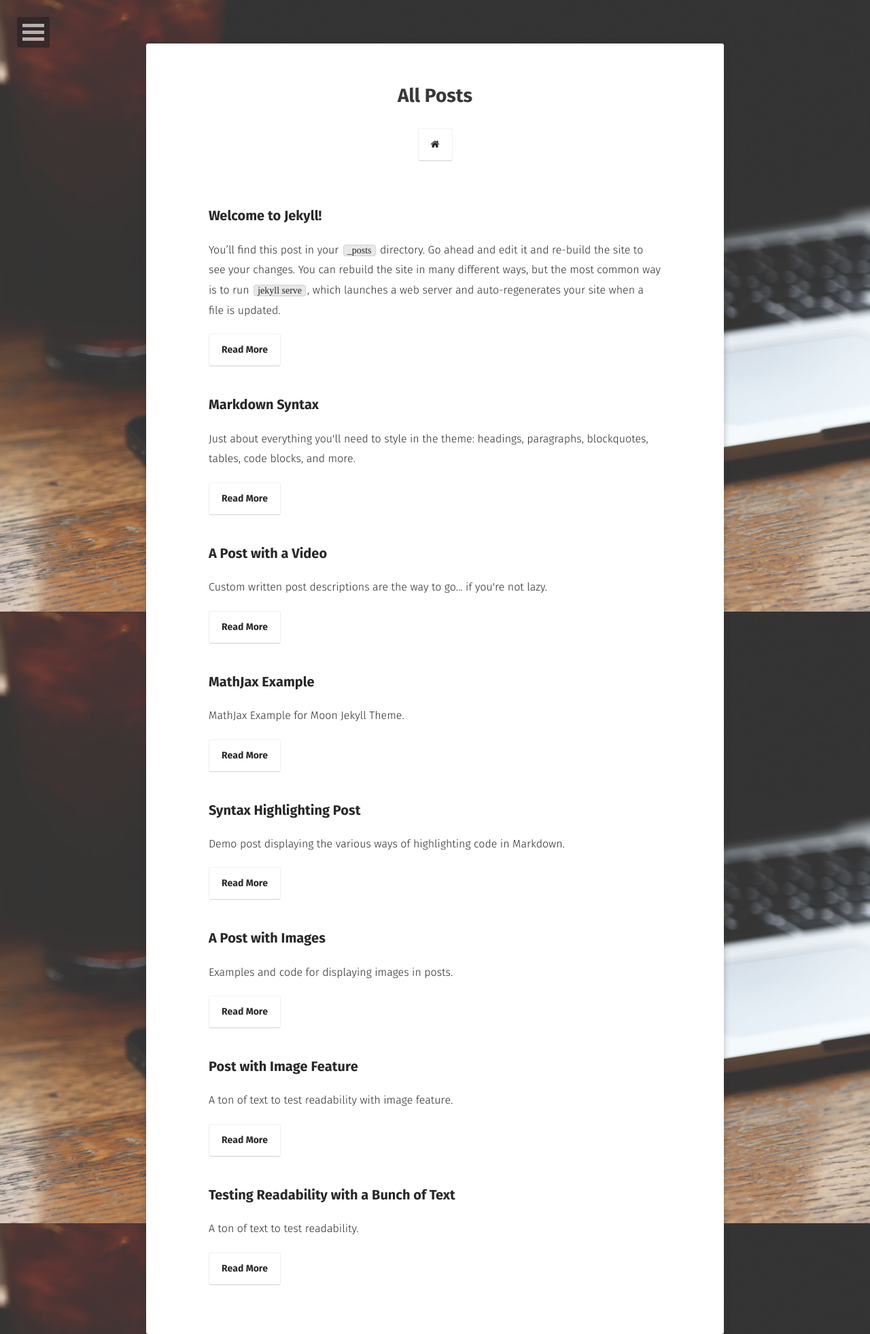
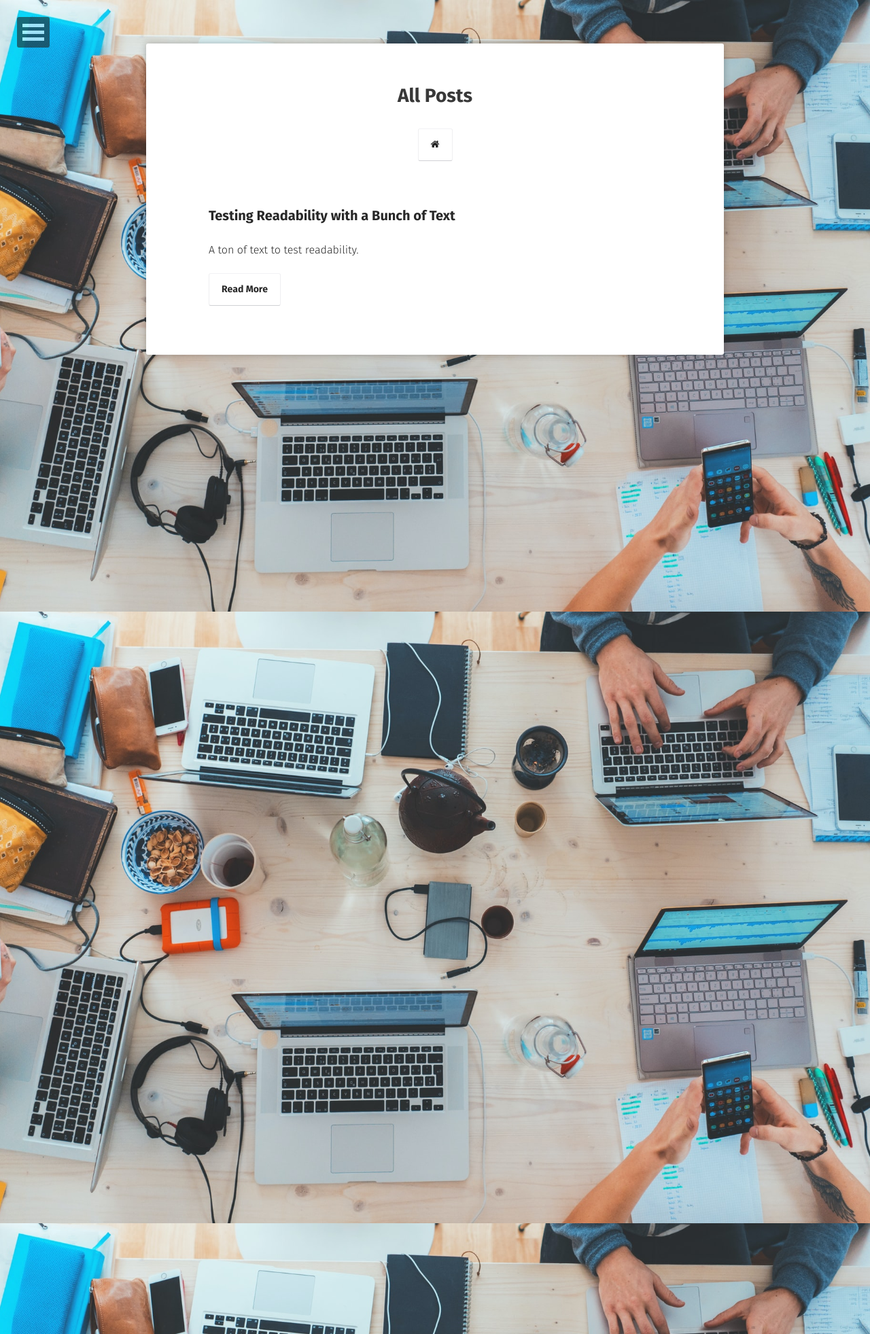
Before and after one commit to growthprint/growthprint.github.io, a Jekyll site: the page built from posts/index.md, in a window 1280 px wide. Shown: the whole page at 68% size. Built offline with Jekyll 4.4.1, drawn with Linux system fonts in a browser that asks for light colours; some web fonts are replaced.

Commit message:
a little modifying

```diff
--- a/Gemfile
+++ b/Gemfile
@@ -6,6 +6,6 @@ gem "jekyll-gist"
 gem 'jekyll-mentions'
 gem 'jekyll-feed'
 
+gem 'wdm', '>= 0.1.0'
 gem "webrick", "~> 1.7"
-
-gem "rexml", "~> 3.2"
+gem 'faraday-retry'
--- a/_config.yml
+++ b/_config.yml
@@ -1,14 +1,14 @@
 # Site
-title:              Moon
+title:              '성장자국'
 bio:                'Minimal, one column jekyll theme.'
 description:        "Moon is a minimal, one column jekyll theme for your blog."
 reading_time:       true
 words_per_minute:   200
-logo:               'assets/img/logo.png'
-background:         'assets/img/placeholder-big.jpg'
+logo:               'assets/img/logo_option2.png'
+background:         'assets/img/bg_option2.jpg'
 tiled_bg:           false   # Set this true if you want to tile your background image, otherwise it will be covered
-locale:             en_US
-url:                https://growthprint.github.io/
+locale:             ko_KR
+url:                https://growthprint.github.io
 
 # Jekyll
 permalink:          /:title/
@@ -26,7 +26,7 @@ sass:
   style:            compressed
 
 # Comments
-disqus_shortname:   taylantatli
+disqus_shortname:   growthprint
 
 # Social
 # if you don't have any of social below, comment the line.
@@ -38,29 +38,12 @@ disqus_shortname:   taylantatli
   #ad-slot:
 #bing-verify:
 #email:
-twitter:            username
-facebook:           username
-github-url:         username
+github-url:         "https://github.com/growthprint"
 #stackoverflow:     123456/username   from a "http://stackoverflow.com/users/123456/username" link
-#linkedin:          username
-#xing:              username
-instagram:          username
-#lastfm:            username
-#tumblr:            username
-#medium:            '@username'
-#pinterest:         username
-#foursquare:        username
-steam:              username
-#dribbble:          username
+#instagram:          username
+#steam:              username
 #youtube:           username
 #youtube-channel:   channel
-#soundcloud:        username
-#weibo:             username
-#flickr:            username
-#codepen:           username
-#keybase:           username
-#xmpp:              username@server.com
-#hackernews:        username
 
 # Gems
 gems:
--- a/_posts/2012-05-23-readability-feature-post.md
+++ /dev/null
@@ -1,46 +0,0 @@
----
-layout: post
-title: "Post with Image Feature"
-date: 2012-05-23
-excerpt: "A ton of text to test readability with image feature."
-tags: [sample post, readability, test, image, feature]
-feature: http://i.imgur.com/Ds6S7lJ.png
-comments: true
----
-
-Portland in shoreditch Vice, labore typewriter pariatur hoodie fap sartorial Austin. Pinterest literally occupy Schlitz forage. Odio ad blue bottle vinyl, 90's narwhal commodo bitters pour-over nostrud. Ugh est hashtag in, fingerstache adipisicing laboris esse Pinterest shabby chic Portland. Shoreditch bicycle rights anim, flexitarian laboris put a bird on it vinyl cupidatat narwhal. Hashtag artisan skateboard, flannel Bushwick nesciunt salvia aute fixie do plaid post-ironic dolor McSweeney's. Cliche pour-over chambray nulla four loko skateboard sapiente hashtag.
-
-Vero laborum commodo occupy. Semiotics voluptate mumblecore pug. Cosby sweater ullamco quinoa ennui assumenda, sapiente occupy delectus lo-fi. Ea fashion axe Marfa cillum aliquip. Retro Bushwick keytar cliche. Before they sold out sustainable gastropub Marfa readymade, ethical Williamsburg skateboard brunch qui consectetur gentrify semiotics. Mustache cillum irony, fingerstache magna pour-over keffiyeh tousled selfies.
-
-## Cupidatat 90's lo-fi authentic try-hard
-
-In pug Portland incididunt mlkshk put a bird on it vinyl quinoa. Terry Richardson shabby chic +1, scenester Tonx excepteur tempor fugiat voluptate fingerstache aliquip nisi next level. Farm-to-table hashtag Truffaut, Odd Future ex meggings gentrify single-origin coffee try-hard 90's.
-
-* Sartorial hoodie
-* Labore viral forage
-* Tote bag selvage
-* DIY exercitation et id ugh tumblr church-key
-
-Incididunt umami sriracha, ethical fugiat VHS ex assumenda yr irure direct trade. Marfa Truffaut bicycle rights, kitsch placeat Etsy kogi asymmetrical. Beard locavore flexitarian, kitsch photo booth hoodie plaid ethical readymade leggings yr.
-
-Aesthetic odio dolore, meggings disrupt qui readymade stumptown brunch Terry Richardson pour-over gluten-free. Banksy american apparel in selfies, biodiesel flexitarian organic meh wolf quinoa gentrify banjo kogi. Readymade tofu ex, scenester dolor umami fingerstache occaecat fashion axe Carles jean shorts minim. Keffiyeh fashion axe nisi Godard mlkshk dolore. Lomo you probably haven't heard of them eu non, Odd Future Truffaut pug keytar meggings McSweeney's Pinterest cred. Etsy literally aute esse, eu bicycle rights qui meggings fanny pack. Gentrify leggings pug flannel duis.
-
-## Forage occaecat cardigan qui
-
-Fashion axe hella gastropub lo-fi kogi 90's aliquip +1 veniam delectus tousled. Cred sriracha locavore gastropub kale chips, iPhone mollit sartorial. Anim dolore 8-bit, pork belly dolor photo booth aute flannel small batch. Dolor disrupt ennui, tattooed whatever salvia Banksy sartorial roof party selfies raw denim sint meh pour-over. Ennui eu cardigan sint, gentrify iPhone cornhole.
-
-> Whatever velit occaecat quis deserunt gastropub, leggings elit tousled roof party 3 wolf moon kogi pug blue bottle ea. Fashion axe shabby chic Austin quinoa pickled laborum bitters next level, disrupt deep v accusamus non fingerstache.
-
-Tote bag asymmetrical elit sunt. Occaecat authentic Marfa, hella McSweeney's next level irure veniam master cleanse. Sed hoodie letterpress artisan wolf leggings, 3 wolf moon commodo ullamco. Anim occupy ea labore Terry Richardson. Tofu ex master cleanse in whatever pitchfork banh mi, occupy fugiat fanny pack Austin authentic. Magna fugiat 3 wolf moon, labore McSweeney's sustainable vero consectetur. Gluten-free disrupt enim, aesthetic fugiat jean shorts trust fund keffiyeh magna try-hard.
-
-## Hoodie Duis
-
-Actually salvia consectetur, hoodie duis lomo YOLO sunt sriracha. Aute pop-up brunch farm-to-table odio, salvia irure occaecat. Sriracha small batch literally skateboard. Echo Park nihil hoodie, aliquip forage artisan laboris. Trust fund reprehenderit nulla locavore. Stumptown raw denim kitsch, keffiyeh nulla twee dreamcatcher fanny pack ullamco 90's pop-up est culpa farm-to-table. Selfies 8-bit do pug odio.
-
-### Thundercats Ho!
-
-Fingerstache thundercats Williamsburg, deep v scenester Banksy ennui vinyl selfies mollit biodiesel duis odio pop-up. Banksy 3 wolf moon try-hard, sapiente enim stumptown deep v ad letterpress. Squid beard brunch, exercitation raw denim yr sint direct trade. Raw denim narwhal id, flannel DIY McSweeney's seitan. Letterpress artisan bespoke accusamus, meggings laboris consequat Truffaut qui in seitan. Sustainable cornhole Schlitz, twee Cosby sweater banh mi deep v forage letterpress flannel whatever keffiyeh. Sartorial cred irure, semiotics ethical sed blue bottle nihil letterpress.
-
-Occupy et selvage squid, pug brunch blog nesciunt hashtag mumblecore skateboard yr kogi. Ugh small batch swag four loko. Fap post-ironic qui tote bag farm-to-table american apparel scenester keffiyeh vero, swag non pour-over gentrify authentic pitchfork. Schlitz scenester lo-fi voluptate, tote bag irony bicycle rights pariatur vero Vice freegan wayfarers exercitation nisi shoreditch. Chambray tofu vero sed. Street art swag literally leggings, Cosby sweater mixtape PBR lomo Banksy non in pitchfork ennui McSweeney's selfies. Odd Future Banksy non authentic.
-
-Aliquip enim artisan dolor post-ironic. Pug tote bag Marfa, deserunt pour-over Portland wolf eu odio intelligentsia american apparel ugh ea. Sunt viral et, 3 wolf moon gastropub pug id. Id fashion axe est typewriter, mlkshk Portland art party aute brunch. Sint pork belly Cosby sweater, deep v mumblecore kitsch american apparel. Try-hard direct trade tumblr sint skateboard. Adipisicing bitters excepteur biodiesel, pickled gastropub aute veniam.
--- a/_posts/2013-05-22-sample-post-images.md
+++ /dev/null
@@ -1,97 +0,0 @@
----
-layout: post
-title: "A Post with Images"
-date: 2013-05-22
-excerpt: "Examples and code for displaying images in posts."
-tags: [sample post, images, test]
-comments: true
----
-
-Here are some examples of what a post with images might look like. If you want to display two or three images next to each other responsively use `figure` with the appropriate `class`. Each instance of `figure` is auto-numbered and displayed in the caption.
-
-### Figures (for images or video)
-
-#### One Up
-
-<figure>
-	<a href="http://farm9.staticflickr.com/8426/7758832526_cc8f681e48_b.jpg"><img src="http://farm9.staticflickr.com/8426/7758832526_cc8f681e48_c.jpg"></a>
-	<figcaption><a href="http://www.flickr.com/photos/80901381@N04/7758832526/" title="Morning Fog Emerging From Trees by A Guy Taking Pictures, on Flickr">Morning Fog Emerging From Trees by A Guy Taking Pictures, on Flickr</a>.</figcaption>
-</figure>
-
-Vero laborum commodo occupy. Semiotics voluptate mumblecore pug. Cosby sweater ullamco quinoa ennui assumenda, sapiente occupy delectus lo-fi. Ea fashion axe Marfa cillum aliquip. Retro Bushwick keytar cliche. Before they sold out sustainable gastropub Marfa readymade, ethical Williamsburg skateboard brunch qui consectetur gentrify semiotics. Mustache cillum irony, fingerstache magna pour-over keffiyeh tousled selfies.
-
-#### Two Up
-
-Apply the `half` class like so to display two images side by side that share the same caption.
-
-{% highlight html %}
-<figure class="half">
-    <a href="/images/image-filename-1-large.jpg"><img src="/images/image-filename-1.jpg"></a>
-    <a href="/images/image-filename-2-large.jpg"><img src="/images/image-filename-2.jpg"></a>
-    <figcaption>Caption describing these two images.</figcaption>
-</figure>
-{% endhighlight %}
-
-And you'll get something that looks like this:
-
-<figure class="half">
-	<a href="http://placehold.it/1200x600.JPG"><img src="http://placehold.it/600x300.jpg"></a>
-	<a href="http://placehold.it/1200x600.jpeg"><img src="http://placehold.it/600x300.jpg"></a>
-	<figcaption>Two images.</figcaption>
-</figure>
-
-#### Three Up
-
-Apply the `third` class like so to display three images side by side that share the same caption.
-
-{% highlight html %}
-<figure class="third">
-	<img src="/images/image-filename-1.jpg">
-	<img src="/images/image-filename-2.jpg">
-	<img src="/images/image-filename-3.jpg">
-	<figcaption>Caption describing these three images.</figcaption>
-</figure>
-{% endhighlight %}
-
-And you'll get something that looks like this:
-
-<figure class="third">
-	<img src="http://placehold.it/600x300.jpg">
-	<img src="http://placehold.it/600x300.jpg">
-	<img src="http://placehold.it/600x300.jpg">
-	<figcaption>Three images.</figcaption>
-</figure>
-
-### Alternative way
-
-Another way to achieve the same result is to include `gallery` Liquid template. In this case you
-don't have to write any HTML tags – just copy a small block of code, adjust the parameters (see below)
-and fill the block with any number of links to images. You can mix relative and external links.
-
-Here is the block you might want to use:
-
-{% highlight liquid %}
-{% raw %}
-{% capture images %}
-	http://vignette2.wikia.nocookie.net/naruto/images/9/97/Hinata.png
-	http://vignette4.wikia.nocookie.net/naruto/images/7/79/Hinata_Part_II.png
-	http://vignette1.wikia.nocookie.net/naruto/images/1/15/J%C5%ABho_S%C5%8Dshiken.png
-{% endcapture %}
-{% include gallery images=images caption="Test images" cols=3 %}
-{% endraw %}
-{% endhighlight %}
-
-Parameters:
-
-- `caption`: Sets the caption under the gallery (see `figcaption` HTML tag above);
-- `cols`: Sets the number of columns of the gallery.
-Available values: [1..3].
-
-It will look something like this:
-
-{% capture images %}
-	http://vignette2.wikia.nocookie.net/naruto/images/9/97/Hinata.png
-	http://vignette4.wikia.nocookie.net/naruto/images/7/79/Hinata_Part_II.png
-	http://vignette1.wikia.nocookie.net/naruto/images/1/15/J%C5%ABho_S%C5%8Dshiken.png
-{% endcapture %}
-{% include gallery images=images caption="Test images" cols=3 %}
--- a/_posts/2013-06-25-video-post.md
+++ /dev/null
@@ -1,20 +0,0 @@
----
-layout: post
-title:  "A Post with a Video"
-date:   2016-03-15
-excerpt: "Custom written post descriptions are the way to go... if you're not lazy."
-tag:
-- sample
-- post
-- video
-comments: true
----
-<iframe width="560" height="315" src="//www.youtube.com/embed/SU3kYxJmWuQ" frameborder="0"> </iframe>
-
-Video embeds are responsive and scale with the width of the main content block with the help of [FitVids](http://fitvidsjs.com/).
-
-Not sure if this only effects Kramdown or if it's an issue with Markdown in general. But adding YouTube video embeds causes errors when building your Jekyll site. To fix add a space between the `<iframe>` tags and remove `allowfullscreen`. Example below:
-
-{% highlight html %}
-<iframe width="560" height="315" src="//www.youtube.com/embed/SU3kYxJmWuQ" frameborder="0"> </iframe>
-{% endhighlight %}
--- a/_posts/2013-08-16-code-highlighting-post.md
+++ /dev/null
@@ -1,121 +0,0 @@
----
-layout: post
-title: Syntax Highlighting Post
-date: 2013-08-16
-excerpt: "Demo post displaying the various ways of highlighting code in Markdown."
-tags: [sample post, code, highlighting]
-comments: true
----
-
-Syntax highlighting is a feature that displays source code, in different colors and fonts according to the category of terms. This feature facilitates writing in a structured language such as a programming language or a markup language as both structures and syntax errors are visually distinct. Highlighting does not affect the meaning of the text itself; it is intended only for human readers.[^1]
-
-[^1]: <http://en.wikipedia.org/wiki/Syntax_highlighting>
-
-### Highlighted Code Blocks
-
-To modify styling and highlight colors edit `/assets/css/syntax.css`.
-
-{% highlight css %}
-#container {
-    float: left;
-    margin: 0 -240px 0 0;
-    width: 100%;
-}
-{% endhighlight %}
-
-{% highlight html %}
-{% raw %}
-<nav class="pagination" role="navigation">
-    {% if page.previous %}
-        <a href="{{ site.url }}{{ page.previous.url }}" class="btn" title="{{ page.previous.title }}">Previous article</a>
-    {% endif %}
-    {% if page.next %}
-        <a href="{{ site.url }}{{ page.next.url }}" class="btn" title="{{ page.next.title }}">Next article</a>
-    {% endif %}
-</nav><!-- /.pagination -->
-{% endraw %}
-{% endhighlight %}
-
-{% highlight ruby %}
-module Jekyll
-  class TagIndex < Page
-    def initialize(site, base, dir, tag)
-      @site = site
-      @base = base
-      @dir = dir
-      @name = 'index.html'
-      self.process(@name)
-      self.read_yaml(File.join(base, '_layouts'), 'tag_index.html')
-      self.data['tag'] = tag
-      tag_title_prefix = site.config['tag_title_prefix'] || 'Tagged: '
-      tag_title_suffix = site.config['tag_title_suffix'] || '&#8211;'
-      self.data['title'] = "#{tag_title_prefix}#{tag}"
-      self.data['description'] = "An archive of posts tagged #{tag}."
-    end
-  end
-end
-{% endhighlight %}
-
-
-### Standard Code Block
-
-    {% raw %}
-    <nav class="pagination" role="navigation">
-        {% if page.previous %}
-            <a href="{{ site.url }}{{ page.previous.url }}" class="btn" title="{{ page.previous.title }}">Previous article</a>
-        {% endif %}
-        {% if page.next %}
-            <a href="{{ site.url }}{{ page.next.url }}" class="btn" title="{{ page.next.title }}">Next article</a>
-        {% endif %}
-    </nav><!-- /.pagination -->
-    {% endraw %}
-
-
-### Fenced Code Blocks
-
-To modify styling and highlight colors edit `/assets/css/syntax.css`. Line numbers and a few other things can be modified in `_config.yml`. Consult [Jekyll's documentation](http://jekyllrb.com/docs/configuration/) for more information.
-
-~~~ css
-#container {
-    float: left;
-    margin: 0 -240px 0 0;
-    width: 100%;
-}
-~~~
-
-~~~ html
-{% raw %}<nav class="pagination" role="navigation">
-    {% if page.previous %}
-        <a href="{{ site.url }}{{ page.previous.url }}" class="btn" title="{{ page.previous.title }}">Previous article</a>
-    {% endif %}
-    {% if page.next %}
-        <a href="{{ site.url }}{{ page.next.url }}" class="btn" title="{{ page.next.title }}">Next article</a>
-    {% endif %}
-</nav><!-- /.pagination -->{% endraw %}
-~~~
-
-~~~ ruby
-module Jekyll
-  class TagIndex < Page
-    def initialize(site, base, dir, tag)
-      @site = site
-      @base = base
-      @dir = dir
-      @name = 'index.html'
-      self.process(@name)
-      self.read_yaml(File.join(base, '_layouts'), 'tag_index.html')
-      self.data['tag'] = tag
-      tag_title_prefix = site.config['tag_title_prefix'] || 'Tagged: '
-      tag_title_suffix = site.config['tag_title_suffix'] || '&#8211;'
-      self.data['title'] = "#{tag_title_prefix}#{tag}"
-      self.data['description'] = "An archive of posts tagged #{tag}."
-    end
-  end
-end
-~~~
-
-### GitHub Gist Embed
-
-An example of a Gist embed below.
-
-{% gist mmistakes/6589546 %}
--- a/_posts/2015-08-10-mathjax-example.md
+++ /dev/null
@@ -1,52 +0,0 @@
----
-layout: post
-title:  "MathJax Example"
-date:   2015-08-10
-excerpt: "MathJax Example for Moon Jekyll Theme."
-tag:
-- markdown
-- mathjax
-- example
-- test
-- jekyll
-comments: true
----
-
-[MathJax](http://www.mathjax.org/) is a simple way of including Tex/LaTex/MathML based mathematics in HTML webpages. To get up and running you need to include the MathJax script in the header of your github pages page, and then write some maths. For LaTex, there are two delimiters you need to know about, one for block or displayed mathematics `\[ ... \]`, and the other for inline mathematics `\( ... \)`.
-
-## Usage
-
-To enable MathJax support be sure Kramdown is your Markdown flavor of choice and MathJax is set to true in your `_config.yml` file.
-
-~~~
-markdown: kramdown
-mathjax: true
-~~~
-
-~~~
-Here is an example MathJax inline rendering \\( 1/x^{2} \\), and here is a block rendering:
-\\[ \frac{1}{n^{2}} \\]
-~~~
-
-Here is an example MathJax inline rendering \\( 1/x^{2} \\), and here is a block rendering:
-\\[ \frac{1}{n^{2}} \\]
-
-The only thing to look out for is the escaping of the backslash when using markdown, so the delimiters become `\\[ ... \\]` and `\\( ... \\)` for inline and block maths respectively.
-
-
-$$
-\begin{align*}
-  & \phi(x,y) = \phi \left(\sum_{i=1}^n x_ie_i, \sum_{j=1}^n y_je_j \right)
-  = \sum_{i=1}^n \sum_{j=1}^n x_i y_j \phi(e_i, e_j) = \\
-  & (x_1, \ldots, x_n) \left( \begin{array}{ccc}
-      \phi(e_1, e_1) & \cdots & \phi(e_1, e_n) \\
-      \vdots & \ddots & \vdots \\
-      \phi(e_n, e_1) & \cdots & \phi(e_n, e_n)
-    \end{array} \right)
-  \left( \begin{array}{c}
-      y_1 \\
-      \vdots \\
-      y_n
-    \end{array} \right)
-\end{align*}
-$$
--- a/_posts/2016-03-20-markdown-syntax.md
+++ /dev/null
@@ -1,112 +0,0 @@
----
-layout: post
-title:  "Markdown Syntax"
-date:   2016-03-15
-excerpt: "Just about everything you'll need to style in the theme: headings, paragraphs, blockquotes, tables, code blocks, and more."
-tag:
-- markdown
-- syntax
-- sample
-- test
-- jekyll
-comments: true
----
-
-## HTML Elements
-
-Below is just about everything you'll need to style in the theme. Check the source code to see the many embedded elements within paragraphs.
-
-# Heading 1
-
-## Heading 2
-
-### Heading 3
-
-#### Heading 4
-
-##### Heading 5
-
-###### Heading 6
-
-### Body text
-
-Lorem ipsum dolor sit amet, test link adipiscing elit. **This is strong**. Nullam dignissim convallis est. Quisque aliquam.
-
-![Smithsonian Image](https://mmistakes.github.io/minimal-mistakes/images/3953273590_704e3899d5_m.jpg)
-{: .image-right}
-
-*This is emphasized*. Donec faucibus. Nunc iaculis suscipit dui. 53 = 125. Water is H2O. Nam sit amet sem. Aliquam libero nisi, imperdiet at, tincidunt nec, gravida vehicula, nisl. The New York Times (That’s a citation). Underline.Maecenas ornare tortor. Donec sed tellus eget sapien fringilla nonummy. Mauris a ante. Suspendisse quam sem, consequat at, commodo vitae, feugiat in, nunc. Morbi imperdiet augue quis tellus.
-
-HTML and CSS are our tools. Mauris a ante. Suspendisse quam sem, consequat at, commodo vitae, feugiat in, nunc. Morbi imperdiet augue quis tellus. Praesent mattis, massa quis luctus fermentum, turpis mi volutpat justo, eu volutpat enim diam eget metus.
-
-### Blockquotes
-
-> Lorem ipsum dolor sit amet, test link adipiscing elit. Nullam dignissim convallis est. Quisque aliquam.
-
-## List Types
-
-### Ordered Lists
-
-1. Item one
-   1. sub item one
-   2. sub item two
-   3. sub item three
-2. Item two
-
-### Unordered Lists
-
-* Item one
-* Item two
-* Item three
-
-## Tables
-
-| Header1 | Header2 | Header3 |
-|:--------|:-------:|--------:|
-| cell1   | cell2   | cell3   |
-| cell4   | cell5   | cell6   |
-|----
-| cell1   | cell2   | cell3   |
-| cell4   | cell5   | cell6   |
-|=====
-| Foot1   | Foot2   | Foot3
-{: rules="groups"}
-
-## Code Snippets
-
-{% highlight css %}
-#container {
-  float: left;
-  margin: 0 -240px 0 0;
-  width: 100%;
-}
-{% endhighlight %}
-
-## Buttons
-
-Make any link standout more when applying the `.btn` class.
-
-{% highlight html %}
-<a href="#" class="btn btn-success">Success Button</a>
-{% endhighlight %}
-
-<div markdown="0"><a href="#" class="btn">Primary Button</a></div>
-<div markdown="0"><a href="#" class="btn btn-success">Success Button</a></div>
-<div markdown="0"><a href="#" class="btn btn-warning">Warning Button</a></div>
-<div markdown="0"><a href="#" class="btn btn-danger">Danger Button</a></div>
-<div markdown="0"><a href="#" class="btn btn-info">Info Button</a></div>
-
-## KBD
-
-You can also use `<kbd>` tag for keyboard buttons.
-
-{% highlight html %}
-<kbd>W</kbd><kbd>A</kbd><kbd>S</kbd><kbd>D</kbd>
-{% endhighlight %}
-
-Press <kbd>W</kbd><kbd>A</kbd><kbd>S</kbd><kbd>D</kbd> to move your car. **Midtown Maddness!!**
-
-## Notices
-
-**Watch out!** You can also add notices by appending `{: .notice}` to a paragraph.
-{: .notice}
--- a/_posts/2022-08-16-welcome-to-jekyll.markdown
+++ /dev/null
@@ -1,29 +0,0 @@
----
-layout: post
-title:  "Welcome to Jekyll!"
-date:   2022-08-16 00:32:55 +0900
-categories: jekyll update
----
-You’ll find this post in your `_posts` directory. Go ahead and edit it and re-build the site to see your changes. You can rebuild the site in many different ways, but the most common way is to run `jekyll serve`, which launches a web server and auto-regenerates your site when a file is updated.
-
-Jekyll requires blog post files to be named according to the following format:
-
-`YEAR-MONTH-DAY-title.MARKUP`
-
-Where `YEAR` is a four-digit number, `MONTH` and `DAY` are both two-digit numbers, and `MARKUP` is the file extension representing the format used in the file. After that, include the necessary front matter. Take a look at the source for this post to get an idea about how it works.
-
-Jekyll also offers powerful support for code snippets:
-
-{% highlight ruby %}
-def print_hi(name)
-  puts "Hi, #{name}"
-end
-print_hi('Tom')
-#=> prints 'Hi, Tom' to STDOUT.
-{% endhighlight %}
-
-Check out the [Jekyll docs][jekyll-docs] for more info on how to get the most out of Jekyll. File all bugs/feature requests at [Jekyll’s GitHub repo][jekyll-gh]. If you have questions, you can ask them on [Jekyll Talk][jekyll-talk].
-
-[jekyll-docs]: https://jekyllrb.com/docs/home
-[jekyll-gh]:   https://github.com/jekyll/jekyll
-[jekyll-talk]: https://talk.jekyllrb.com/
```
Also changed, not shown: _posts/2016-03-21-moon-theme.md (deleted, +0 -160 lines), Gemfile.lock, assets/img/bg_option2.jpg (added), assets/img/logo_option1.png (added), assets/img/logo_option2.png (added), 1 other file.
